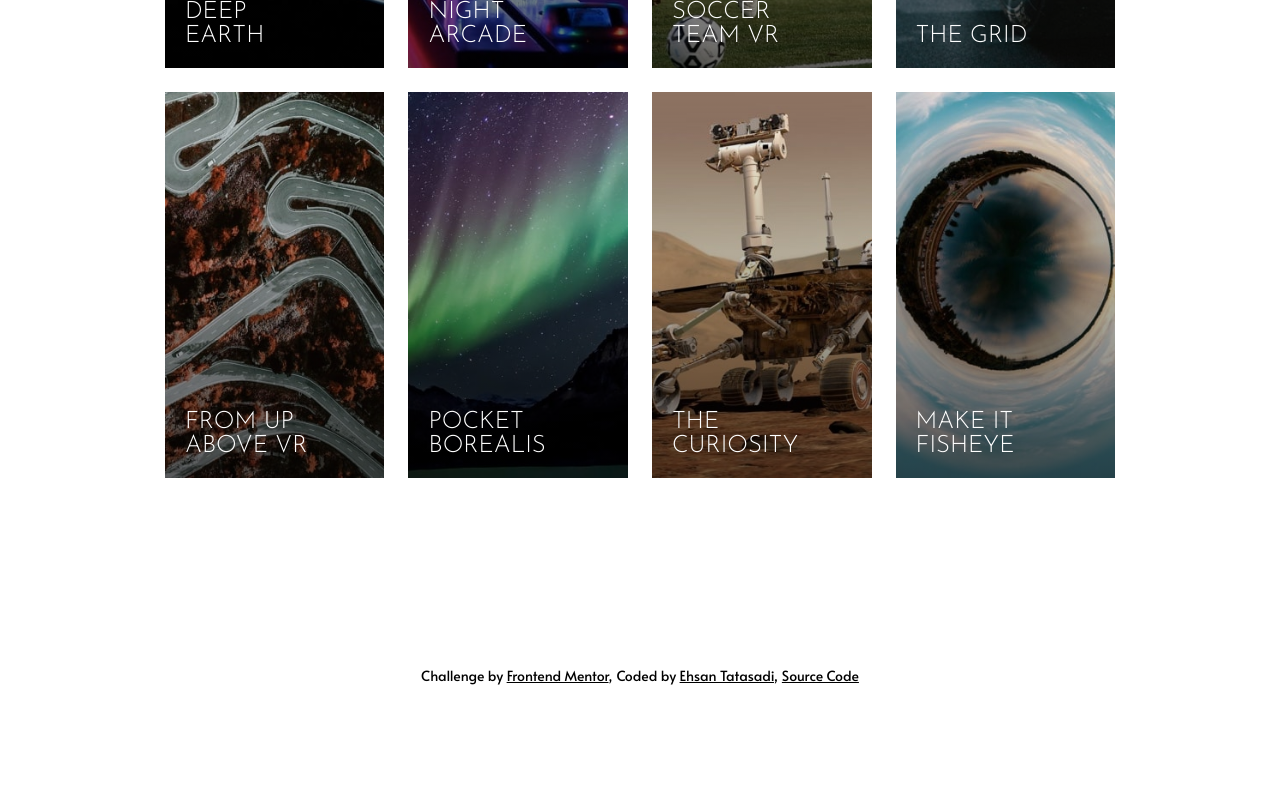
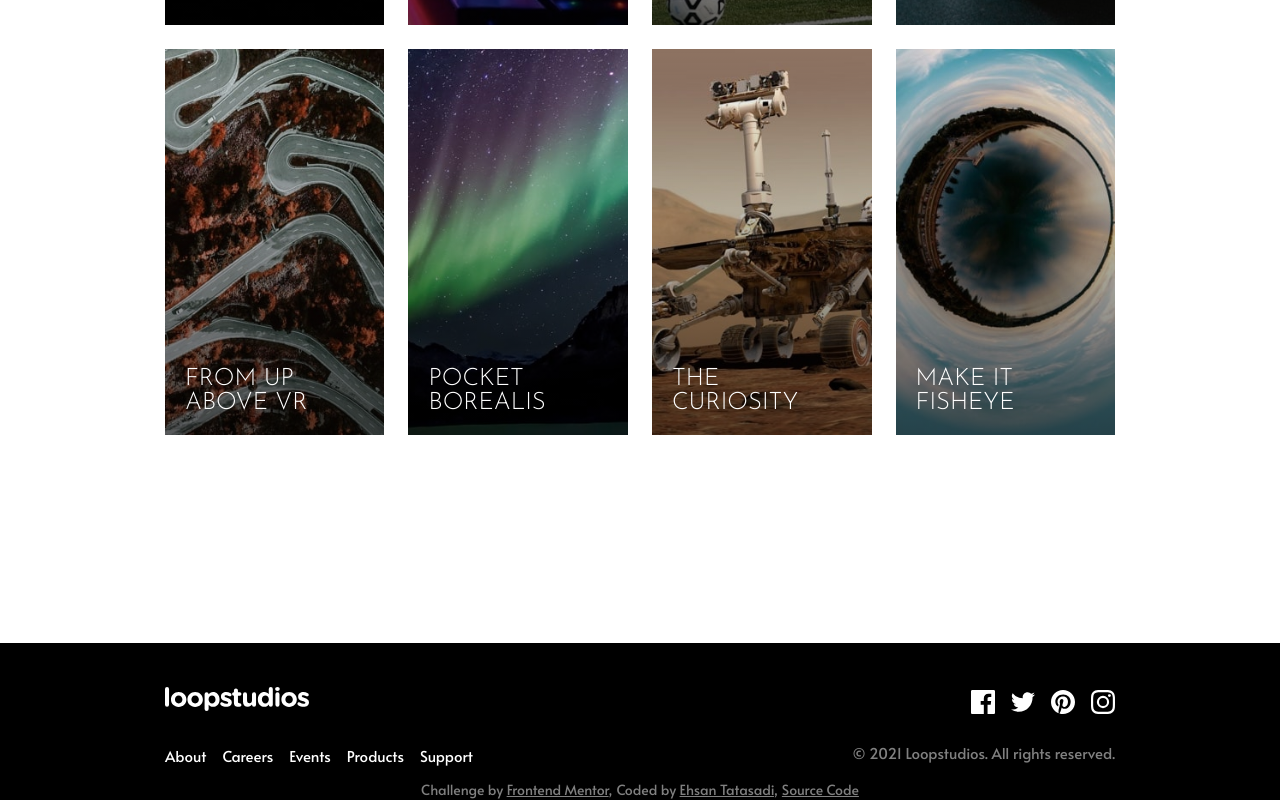
Before and after one commit to tatasadi/loopstudios-landing-page, a Next.js app: page / in a window 1280 px wide. Shown: the part 1889-2689 px from the top of the page. Before the commit the page ends 2575 px from the top, so only its background shows below. Built offline with nearby package versions, Linux system fonts and the light colour scheme.

Commit message:
finish design

```diff
--- a/app/components/attribution.tsx
+++ b/app/components/attribution.tsx
@@ -1,6 +1,6 @@
 export default function Attribution() {
   return (
-    <footer className="mt-auto flex flex-col text-center text-sm sm:flex-row sm:gap-1 lg:absolute lg:bottom-0">
+    <footer className="mt-auto flex flex-col text-center text-sm text-white opacity-50 sm:flex-row sm:gap-1 lg:absolute lg:bottom-0">
       <div>
         Challenge by{" "}
         <a
--- /dev/null
+++ b/app/components/footer.tsx
@@ -0,0 +1,56 @@
+import Logo from "@/public/logo.svg"
+import Image from "next/image"
+import iconFacebook from "@/public/icon-facebook.svg"
+import iconTwitter from "@/public/icon-twitter.svg"
+import iconPinterest from "@/public/icon-pinterest.svg"
+import iconInstagram from "@/public/icon-instagram.svg"
+
+const Footer = () => {
+  return (
+    <footer className="flex w-full flex-col bg-black px-[3.25rem] py-14 text-[0.9375rem] leading-[1.5625rem] text-white md:flex-row md:items-center md:justify-between md:px-[10.32rem] md:pb-8 md:pt-[2.75rem]">
+      <div className="flex flex-col items-center justify-center gap-8 md:items-start">
+        <Image src={Logo} alt="Loopstudios" className="h-6 w-[9rem]" />
+        <div>
+          <ul className="flex flex-col items-center justify-center gap-4 md:flex-row">
+            <li>
+              <a href="#" className="nav-link">
+                About
+              </a>
+            </li>
+            <li>
+              <a href="#" className="nav-link">
+                Careers
+              </a>
+            </li>
+            <li>
+              <a href="#" className="nav-link">
+                Events
+              </a>
+            </li>
+            <li>
+              <a href="#" className="nav-link">
+                Products
+              </a>
+            </li>
+            <li>
+              <a href="#" className="nav-link">
+                Support
+              </a>
+            </li>
+          </ul>
+        </div>
+      </div>
+      <div className="mt-12 flex flex-col items-center gap-4 md:mt-0 md:items-end">
+        <div className="flex items-center gap-4">
+          <Image src={iconFacebook} alt="Facebook" className="social-icon" />
+          <Image src={iconTwitter} alt="Twitter" className="social-icon" />
+          <Image src={iconPinterest} alt="Pinterest" className="social-icon" />
+          <Image src={iconInstagram} alt="Instagram" className="social-icon" />
+        </div>
+        <p className="opacity-50">© 2021 Loopstudios. All rights reserved.</p>
+      </div>
+    </footer>
+  )
+}
+
+export default Footer
--- a/app/components/header.tsx
+++ b/app/components/header.tsx
@@ -4,7 +4,7 @@ import Navbar from "./navbar"
 
 const Header = () => {
   return (
-    <header className="flex w-full max-w-[90rem] items-center justify-between px-6 py-10 lg:px-[10.31rem] lg:py-[4.25rem]">
+    <header className="flex w-full max-w-[90rem] items-center justify-between px-6 py-10 lg:py-[4rem] lg:pl-[10.31rem] lg:pr-[9.3rem]">
       <Image src={logo} alt="logo" className="z-50 block h-8 w-[12rem]" />
       <Navbar />
     </header>
--- a/app/components/navbar.tsx
+++ b/app/components/navbar.tsx
@@ -46,7 +46,7 @@ const Navbar = () => {
       </div>
       <nav
         className={cn(
-          "absolute inset-0 left-auto z-40 w-full p-6 md:relative md:left-0 md:items-center md:bg-transparent md:py-[1.32rem] md:pr-10",
+          "absolute inset-0 left-auto z-40 w-full p-6 md:relative md:left-0 md:items-center md:bg-transparent md:p-0",
           isMenuOpen ? "fix" : "hidden md:block",
         )}
       >
@@ -57,27 +57,27 @@ const Navbar = () => {
           )}
         >
           <li>
-            <a href="#" className="">
+            <a href="#" className="nav-link">
               About
             </a>
           </li>
           <li>
-            <a href="#" className="">
+            <a href="#" className="nav-link">
               Careers
             </a>
           </li>
           <li>
-            <a href="#" className="">
+            <a href="#" className="nav-link">
               Events
             </a>
           </li>
           <li>
-            <a href="#" className="">
+            <a href="#" className="nav-link">
               Products
             </a>
           </li>
           <li>
-            <a href="#" className="">
+            <a href="#" className="nav-link">
               Support
             </a>
           </li>
--- a/app/globals.css
+++ b/app/globals.css
@@ -18,4 +18,12 @@
   .footer-link {
     @apply cursor-pointer underline;
   }
+
+  .social-icon {
+    @apply cursor-pointer border-b-2 border-transparent pb-2 hover:border-white;
+  }
+
+  .nav-link {
+    @apply relative after:absolute after:-bottom-2 after:left-1/4 after:block after:h-[0.125rem] after:w-1/2 after:bg-white after:opacity-0 after:transition-opacity after:duration-300 after:ease-in-out after:content-[''] hover:after:opacity-100;
+  }
 }
--- a/app/layout.tsx
+++ b/app/layout.tsx
@@ -3,6 +3,7 @@ import "./globals.css"
 import Attribution from "./components/attribution"
 import Header from "./components/header"
 import { alata } from "./fonts"
+import Footer from "./components/footer"
 
 export const metadata: Metadata = {
   title: "Loopstudios Landing Page",
@@ -30,6 +31,7 @@ export default function RootLayout({
         <div className="absolute inset-0 bottom-auto z-0 mx-auto h-[40.625rem] w-full max-w-[90rem] bg-[url('/mobile/image-hero.jpg')] bg-cover bg-center bg-no-repeat md:bg-[url('/desktop/image-hero.jpg')]"></div>
         <Header />
         {children}
+        <Footer />
         <Attribution />
       </body>
     </html>
```
Also changed, not shown: 1 other file (tests, documents, lock files or other folders).
